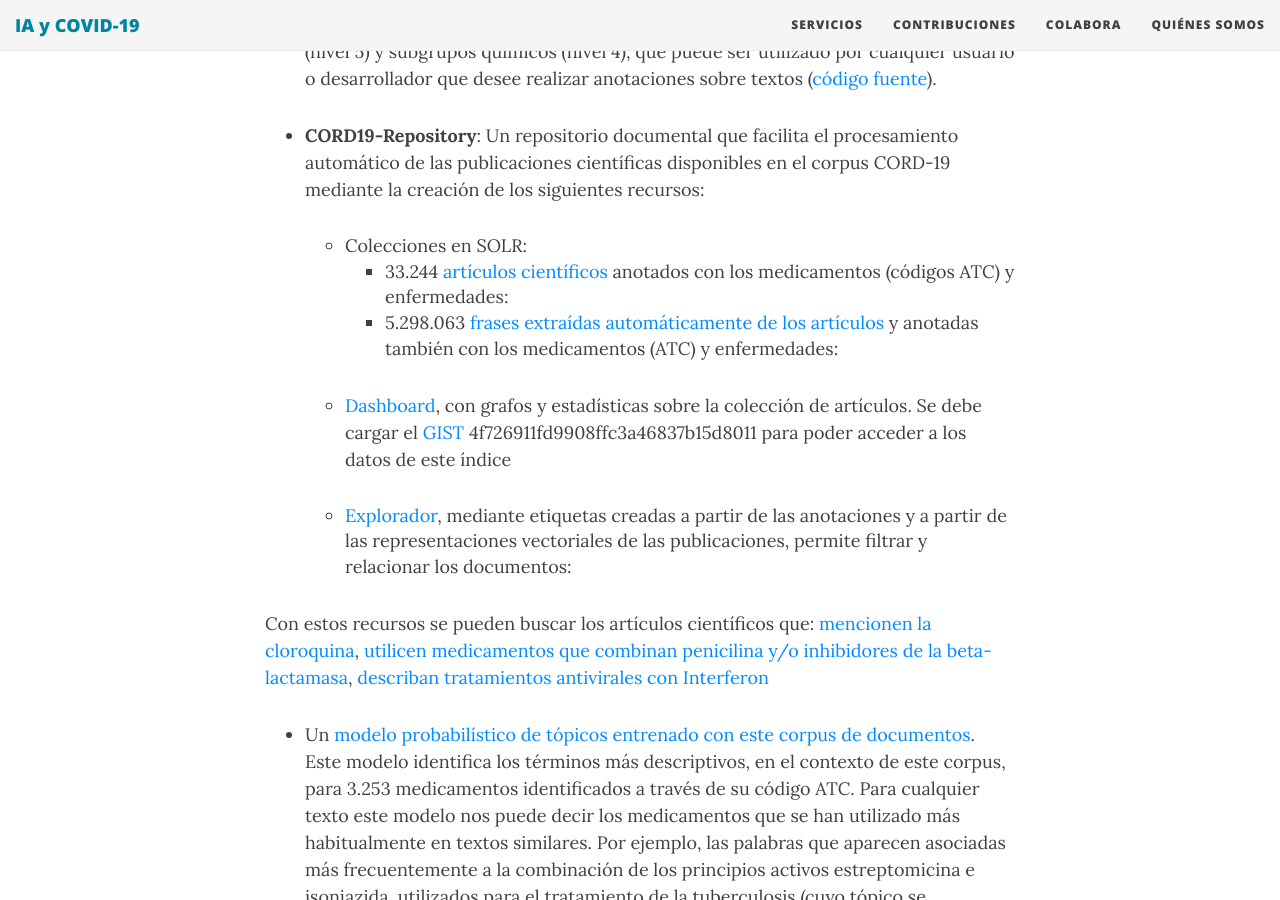
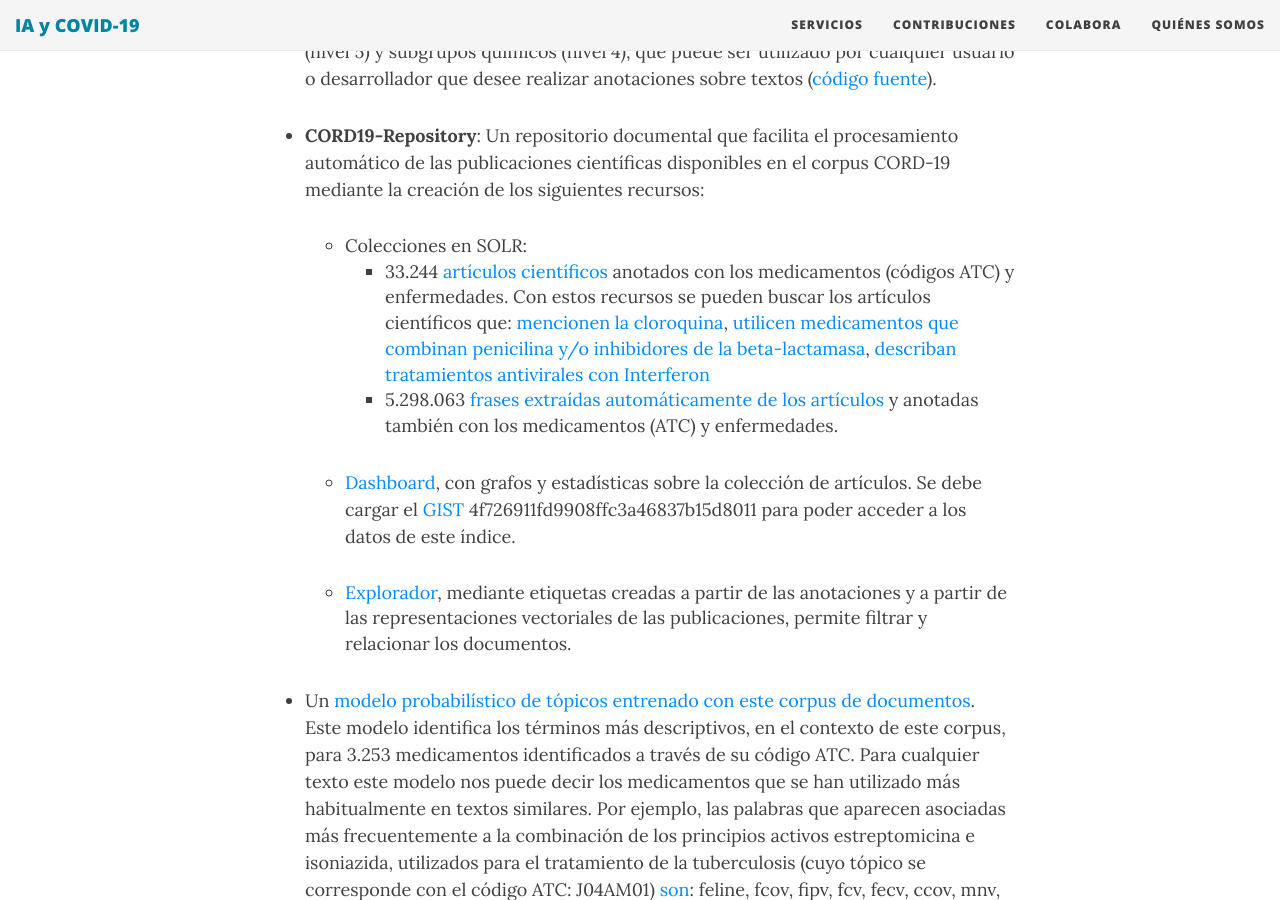
Before and after one commit to oeg-upm/covid19, a Jekyll site: the page built from servicios.md, in a window 1280 px wide and 900 px high, scrolled down 382 px. Built offline with Jekyll 4.4.1, drawn with Linux system fonts in a browser that asks for light colours; nearby versions of some CDN libraries.

```diff
--- a/servicios.md
+++ b/servicios.md
@@ -8,15 +8,12 @@ title: Servicios disponibles
  * **CORD19-Repository**: Un repositorio documental que facilita el procesamiento automático de las publicaciones científicas disponibles en el corpus CORD-19 mediante la creación de los siguientes recursos:
 
     * Colecciones en SOLR:
-      * 33.244 [artículos científicos](http://librairy.linkeddata.es/data/#/covid/core-overview) anotados con los medicamentos (códigos ATC) y enfermedades:
-      * 5.298.063 [frases extraídas automáticamente de los artículos](http://librairy.linkeddata.es/data/#/covid-sentences/core-overview) y anotadas también con los medicamentos (ATC) y enfermedades:
+      * 33.244 [artículos científicos](http://librairy.linkeddata.es/data/#/covid/core-overview) anotados con los medicamentos (códigos ATC) y enfermedades. Con estos recursos se pueden buscar los artículos científicos que: [mencionen la cloroquina](http://librairy.linkeddata.es/data/covid/select?q=labels5_t:P01BA01&fl=id,name_s,url_s), [utilicen medicamentos que combinan penicilina y/o inhibidores de la beta-lactamasa](http://librairy.linkeddata.es/data/covid/select?q=labels4_t:J01CR&fl=id,name_s,url_s), [describan tratamientos antivirales con Interferon](https://librairy.linkeddata.es/solr/covid/select?q=annot_cliner_treatments_t:antiviral_therapy%20AND%20labels5_t:S01AD05&fl=id,name_s,url_s)
+      * 5.298.063 [frases extraídas automáticamente de los artículos](http://librairy.linkeddata.es/data/#/covid-sentences/core-overview) y anotadas también con los medicamentos (ATC) y enfermedades.
 
-    * [Dashboard](https://librairy.linkeddata.es/data/dashboard), con grafos y estadísticas sobre la colección de artículos. Se debe cargar el [GIST](https://gist.github.com/cbadenes/4f726911fd9908ffc3a46837b15d8011) 4f726911fd9908ffc3a46837b15d8011 para poder acceder a los datos de este índice
+    * [Dashboard](https://librairy.linkeddata.es/data/dashboard), con grafos y estadísticas sobre la colección de artículos. Se debe cargar el [GIST](https://gist.github.com/cbadenes/4f726911fd9908ffc3a46837b15d8011) 4f726911fd9908ffc3a46837b15d8011 para poder acceder a los datos de este índice.
 
-    * [Explorador](https://librairy.github.io/covid19/explorer.html), mediante etiquetas creadas a partir de las anotaciones y a partir de las representaciones vectoriales de las publicaciones, permite filtrar y relacionar los documentos:
-
- Con estos recursos se pueden buscar los artículos científicos que: [mencionen la cloroquina](http://librairy.linkeddata.es/data/covid/select?q=labels5_t:P01BA01&fl=id,name_s,url_s), [utilicen medicamentos que combinan penicilina y/o inhibidores de la beta-lactamasa](http://librairy.linkeddata.es/data/covid/select?q=labels4_t:J01CR&fl=id,name_s,url_s), [describan tratamientos antivirales con Interferon](https://librairy.linkeddata.es/solr/covid/select?q=annot_cliner_treatments_t:antiviral_therapy%20AND%20labels5_t:S01AD05&fl=id,name_s,url_s)
-
+    * [Explorador](https://librairy.github.io/covid19/explorer.html), mediante etiquetas creadas a partir de las anotaciones y a partir de las representaciones vectoriales de las publicaciones, permite filtrar y relacionar los documentos.
 
  * Un [modelo probabilístico de tópicos entrenado con este corpus de documentos](http://librairy.linkeddata.es/covid19-model/). Este modelo identifica los términos más descriptivos, en el contexto de este corpus, para 3.253 medicamentos identificados a través de su código ATC. Para cualquier texto este modelo nos puede decir los medicamentos que se han utilizado más habitualmente en textos similares. Por ejemplo, las palabras que aparecen asociadas más frecuentemente a la combinación de los principios activos estreptomicina e isoniazida, utilizados para el tratamiento de la tuberculosis (cuyo tópico se corresponde con el código ATC: J04AM01) [son](http://librairy.linkeddata.es/covid19-model/topics/3/words): feline, fcov, fipv, fcv, fecv, ccov, mnv, norovirus, fip y serotype.
 
```
